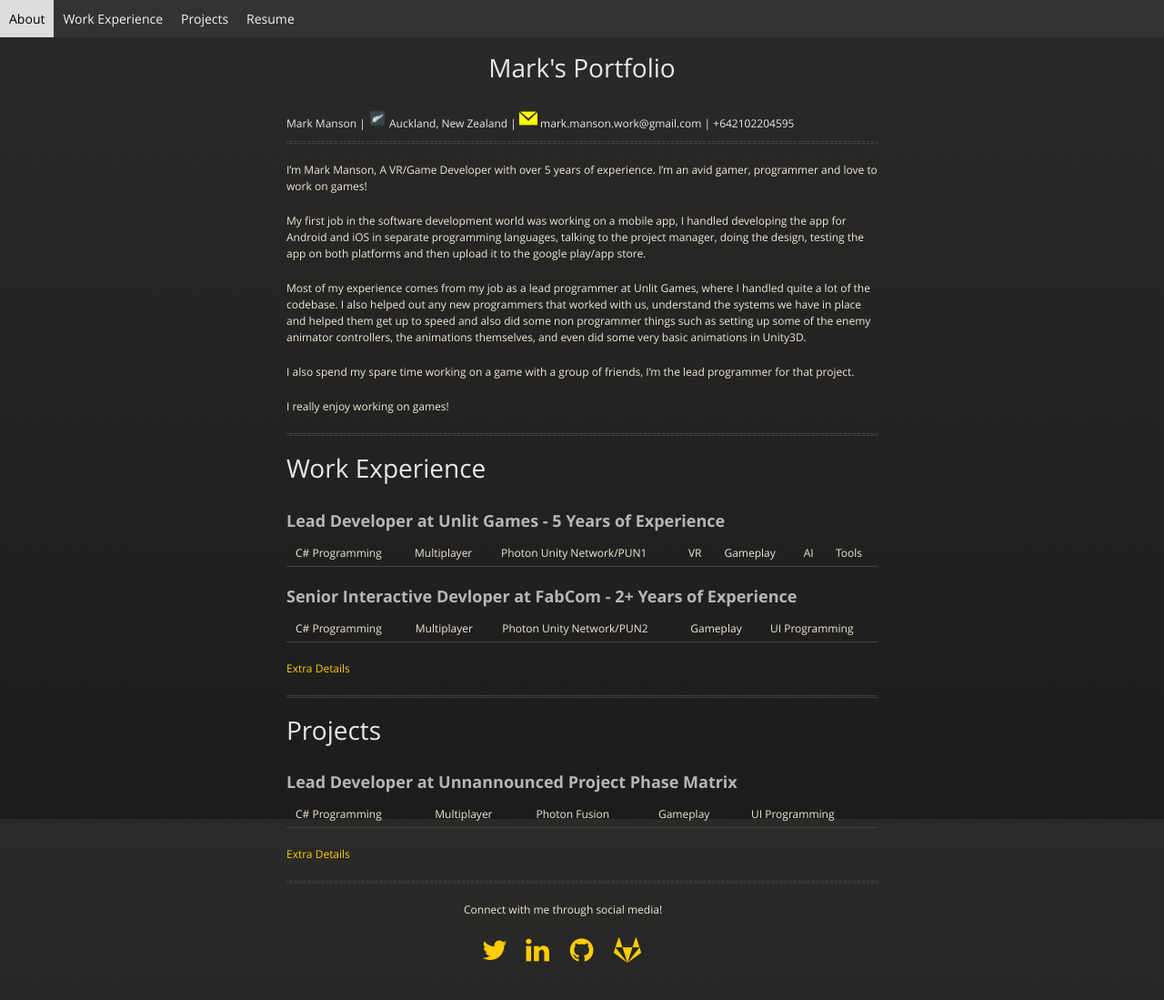
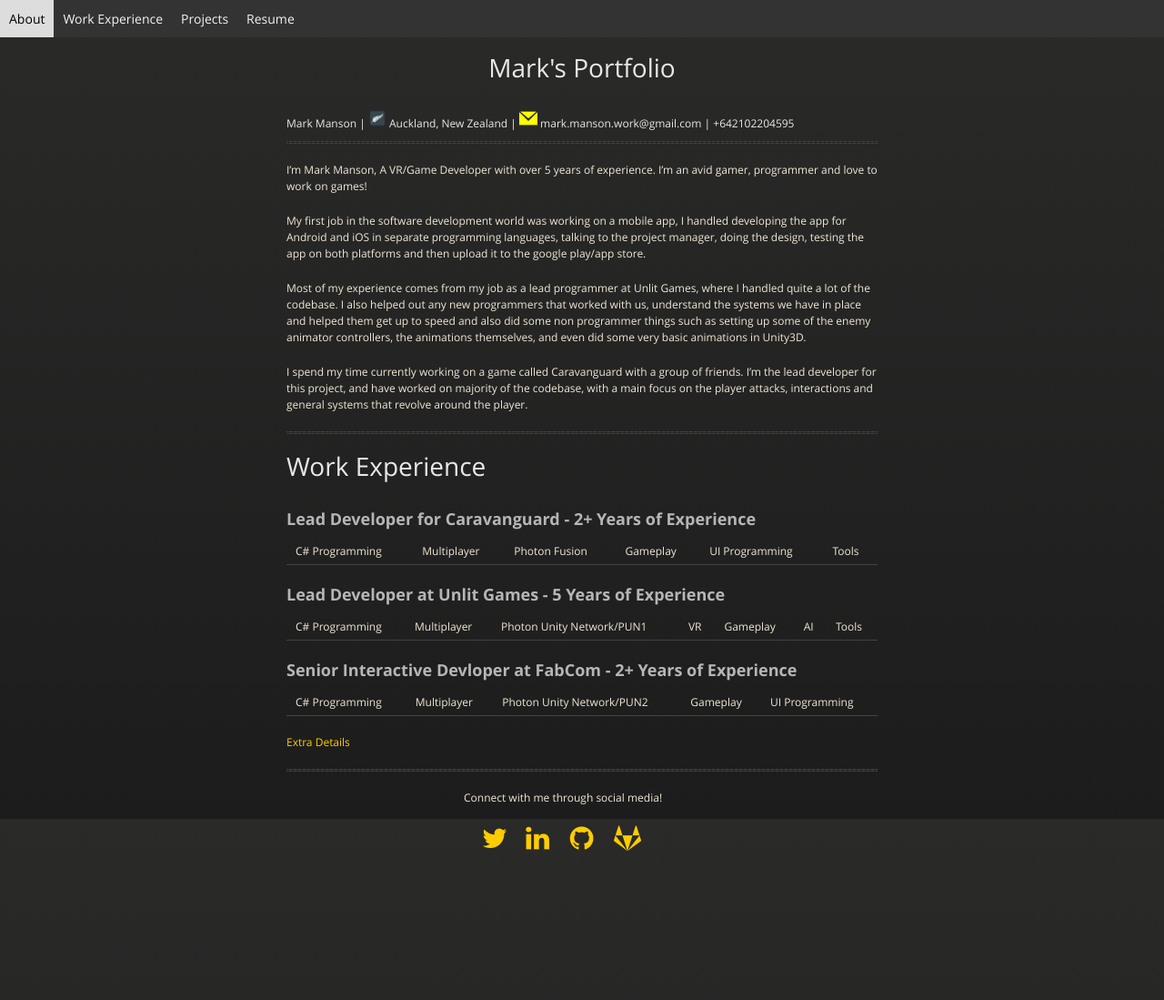
Before and after one commit to f03n1x/f03n1x.github.io, a Jekyll site: the page built from index.md, in a window 1280 px wide. Shown: the whole page at 91% size. Built offline with Jekyll 4.4.1, drawn with Linux system fonts in a browser that asks for light colours; our own code applies the rules of GitHub Pages for plain Markdown files; after the commit the page ends 976 px from its top, so only the background shows below that.

Commit message:
Updated website to show brief info about caravanguard + resume update

```diff
--- a/index.md
+++ b/index.md
@@ -6,12 +6,15 @@ My first job in the software development world was working on a mobile app, I ha
 
 Most of my experience comes from my job as a lead programmer at Unlit Games, where I handled quite a lot of the codebase. I also helped out any new programmers that worked with us, understand the systems we have in place and helped them get up to speed and also did some non programmer things such as setting up some of the enemy animator controllers, the animations themselves, and even did some very basic animations in Unity3D.
 
-I also spend my spare time working on a game with a group of friends, I’m the lead programmer for that project.
+I spend my time currently working on a game called Caravanguard with a group of friends. I'm the lead developer for this project, and have worked on majority of the codebase, with a main focus on the player attacks, interactions and general systems that revolve around the player.
 
-I really enjoy working on games!
 <hr />
 
 # Work Experience
+
+### **Lead Developer for Caravanguard - 2+ Years of Experience**
+
+C# Programming | Multiplayer | Photon Fusion  | Gameplay | UI Programming | Tools
 
 ### **Lead Developer at Unlit Games - 5 Years of Experience**
 
@@ -22,13 +25,3 @@ C# Programming | Multiplayer | Photon Unity Network/PUN1 | VR | Gameplay | AI |
 C# Programming | Multiplayer | Photon Unity Network/PUN2  | Gameplay | UI Programming
 
 <a href="/workexperience">Extra Details</a>
-
-<hr />
-
-# Projects
-
-### **Lead Developer at Unnannounced Project Phase Matrix**
-
-C# Programming | Multiplayer | Photon Fusion  | Gameplay | UI Programming
-
-<a href="/projects">Extra Details</a>
```
Also changed, not shown: projects.md (+0 -6 lines), workexperience.md (+11 -0 lines), 1 other file.
